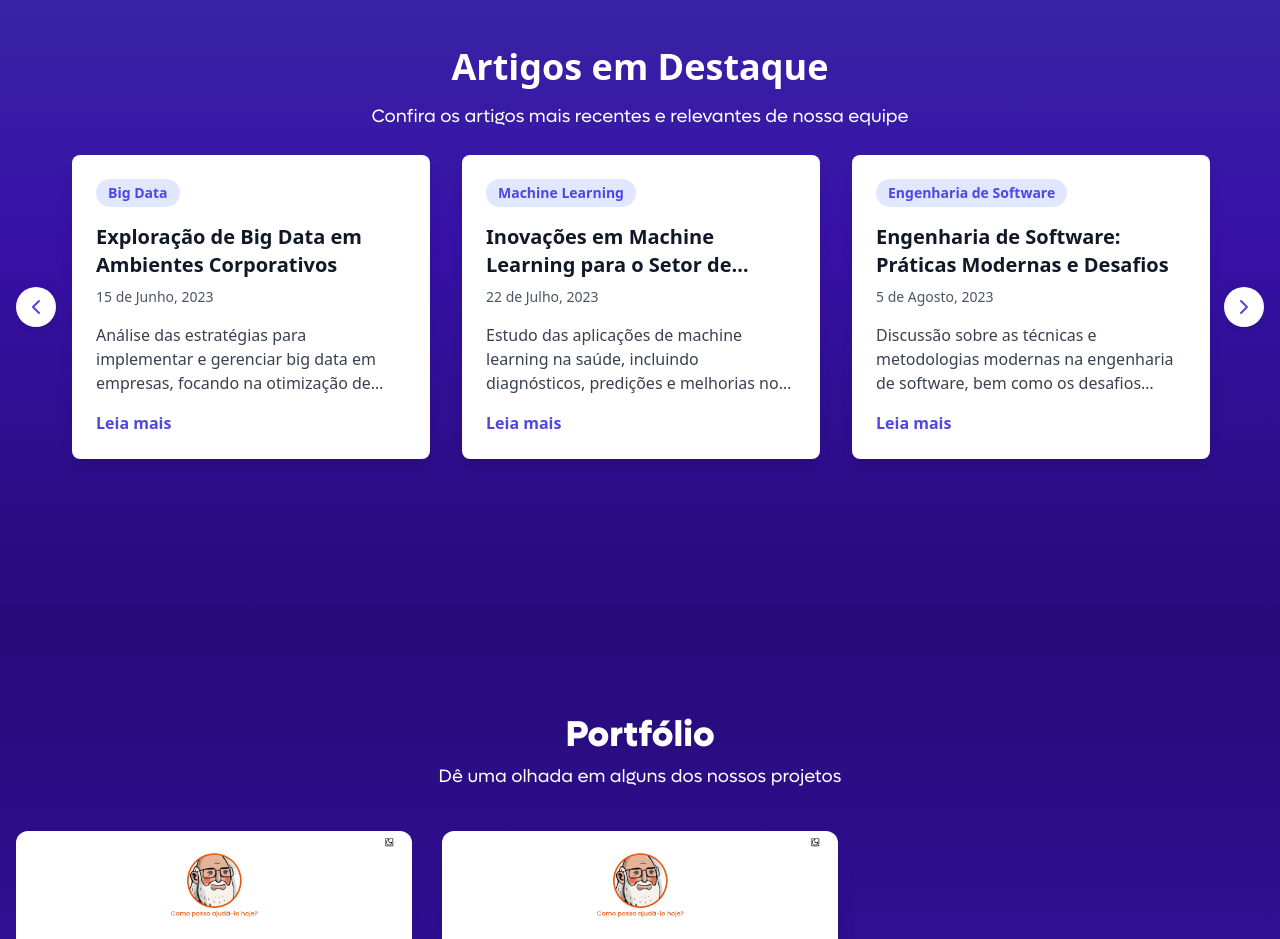
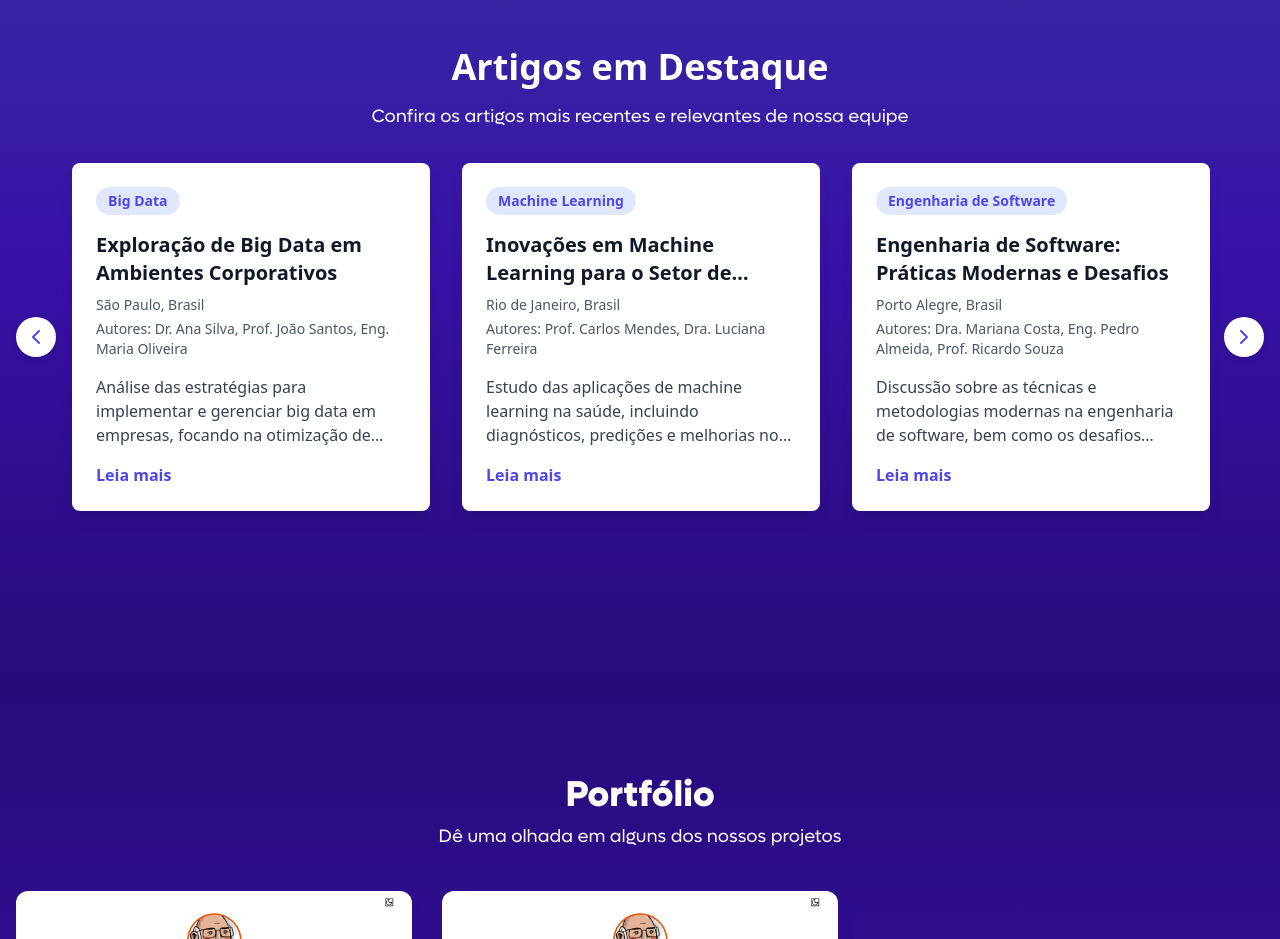
Before and after one commit to reset-ufc/reset-ufc.github.io, a React (Vite) app: page / in a window 1280 px wide. Shown: the part 1980-2919 px from the top of the page. Built offline with nearby package versions, Linux system fonts and the light colour scheme; what tailwindcss-animated would draw is missing.

Commit message:
feat: enhance carousel section with location, year, and authors for each item

```diff
--- a/src/components/CarouselSection/index.tsx
+++ b/src/components/CarouselSection/index.tsx
@@ -35,31 +35,43 @@ export function CarouselSection() {
   const data = [
     {
       title: "Exploração de Big Data em Ambientes Corporativos",
-      date: "15 de Junho, 2023",
       description:
         "Análise das estratégias para implementar e gerenciar big data em empresas, focando na otimização de processos e tomada de decisão.",
       category: "Big Data",
+      location: "São Paulo, Brasil",
+      year: 2023,
+      authors: ["Dr. Ana Silva", "Prof. João Santos", "Eng. Maria Oliveira"],
     },
     {
       title: "Inovações em Machine Learning para o Setor de Saúde",
-      date: "22 de Julho, 2023",
       description:
         "Estudo das aplicações de machine learning na saúde, incluindo diagnósticos, predições e melhorias nos cuidados aos pacientes.",
       category: "Machine Learning",
+      location: "Rio de Janeiro, Brasil",
+      year: 2023,
+      authors: ["Prof. Carlos Mendes", "Dra. Luciana Ferreira"],
     },
     {
       title: "Engenharia de Software: Práticas Modernas e Desafios",
-      date: "5 de Agosto, 2023",
       description:
         "Discussão sobre as técnicas e metodologias modernas na engenharia de software, bem como os desafios enfrentados pelos desenvolvedores.",
       category: "Engenharia de Software",
+      location: "Porto Alegre, Brasil",
+      year: 2023,
+      authors: [
+        "Dra. Mariana Costa",
+        "Eng. Pedro Almeida",
+        "Prof. Ricardo Souza",
+      ],
     },
     {
       title: "(Re)design de Aplicações Web para Melhoria de UX",
-      date: "18 de Setembro, 2023",
       description:
         "Caso de estudo sobre a reestruturação de aplicações web para melhorar a experiência do usuário e aumentar a eficiência do sistema.",
       category: "Inovação",
+      location: "Belo Horizonte, Brasil",
+      year: 2023,
+      authors: ["Eng. Rafael Oliveira", "Designer Julia Campos"],
     },
   ];
 
@@ -74,7 +86,7 @@ export function CarouselSection() {
       <div className="relative">
         <Slider ref={setSliderRef} {...settings}>
           {data.map((item, index) => (
-            <div key={index} className="px-4 p-4">
+            <div key={index} className="px-10 p-6 md:px-4">
               <div className="bg-white rounded-lg shadow-lg overflow-hidden transition-all duration-300 hover:shadow-2xl hover:scale-105">
                 <div className="p-6">
                   <span className="inline-block px-3 py-1 text-sm font-semibold text-indigo-600 bg-indigo-100 rounded-full mb-4">
@@ -83,7 +95,10 @@ export function CarouselSection() {
                   <h3 className="text-xl font-bold text-gray-900 mb-2 line-clamp-2">
                     {item.title}
                   </h3>
-                  <p className="text-sm text-gray-600 mb-4">{item.date}</p>
+                  <p className="text-sm text-gray-600 mb-1">{item.location}</p>
+                  <p className="text-sm text-gray-600 mb-4">
+                    Autores: {item.authors.join(", ")}
+                  </p>
                   <p className="text-gray-700 mb-4 line-clamp-3">
                     {item.description}
                   </p>
@@ -97,13 +112,13 @@ export function CarouselSection() {
         </Slider>
         <button
           onClick={() => sliderRef?.slickPrev()}
-          className="absolute left-0 top-1/2 -translate-y-1/2 -translate-x-full bg-white p-2 rounded-full shadow-md hover:bg-indigo-100 transition-colors duration-300"
+          className="absolute left-6 md:left-0 top-1/2 -translate-y-1/2 -translate-x-full bg-white p-2 rounded-full shadow-md hover:bg-indigo-100 transition-colors duration-300"
         >
           <ChevronLeft className="w-6 h-6 text-indigo-600" />
         </button>
         <button
           onClick={() => sliderRef?.slickNext()}
-          className="absolute right-0 top-1/2 -translate-y-1/2 translate-x-full bg-white p-2 rounded-full shadow-md hover:bg-indigo-100 transition-colors duration-300"
+          className="absolute right-6 md:right-0 top-1/2 -translate-y-1/2 translate-x-full bg-white p-2 rounded-full shadow-md hover:bg-indigo-100 transition-colors duration-300"
         >
           <ChevronRight className="w-6 h-6 text-indigo-600" />
         </button>
```
